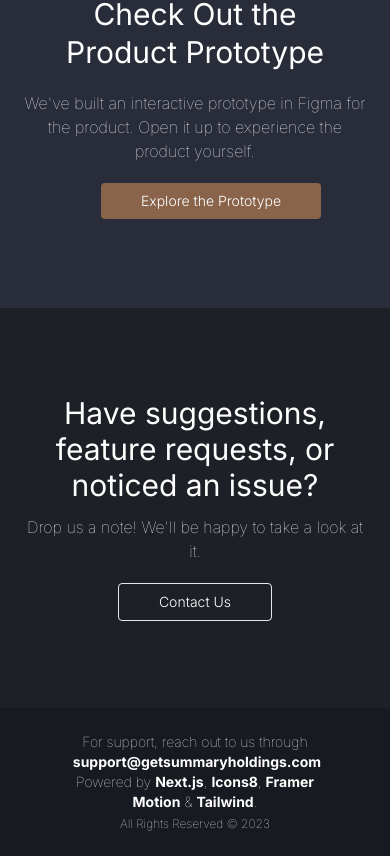
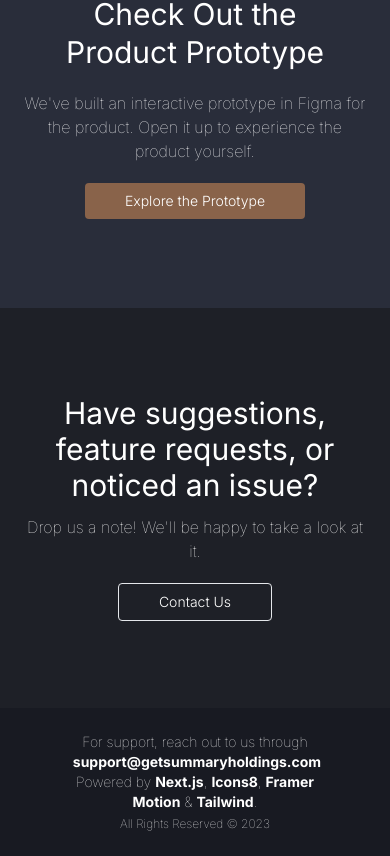
Before and after one commit to jjose14-Jacob-Jose/getSummaryHoldings, a Next.js app: page / in a window 390 px wide. Shown: the part 4536-5392 px from the top of the page. Built offline with nearby package versions, Linux system fonts and the light colour scheme.

Commit message:
t-48_centred protoype section button

```diff
--- a/src/components/static/Home/CheckoutTheProductPrototypeSection.jsx
+++ b/src/components/static/Home/CheckoutTheProductPrototypeSection.jsx
@@ -59,7 +59,7 @@ export default function CheckoutThePrototypeSection() {
             href={prototype_link}
             target="_blank"
             rel="noopener noreferrer"
-            className="p-2 px-10 h-fit font-light bg-[#89634A] text-white text-sm rounded hover:bg-[#83593D] hover:font-light items-center ml-8 sm:ml-0"
+            className="p-2 px-10 h-fit font-light bg-[#89634A] text-white text-sm rounded hover:bg-[#83593D] hover:font-light mx-auto justify-center"
           >
             Explore the Prototype
           </MotionLink>
```
